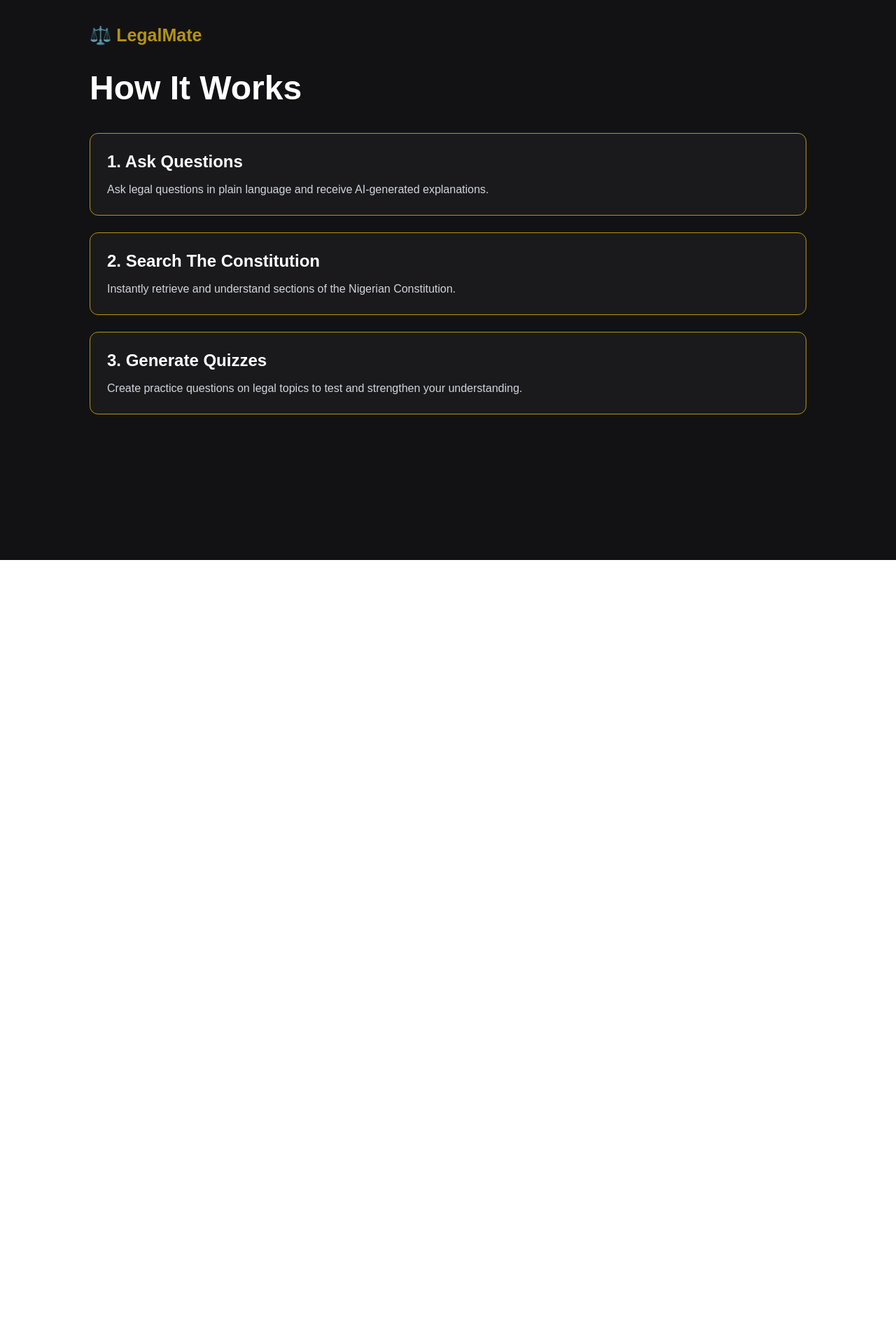
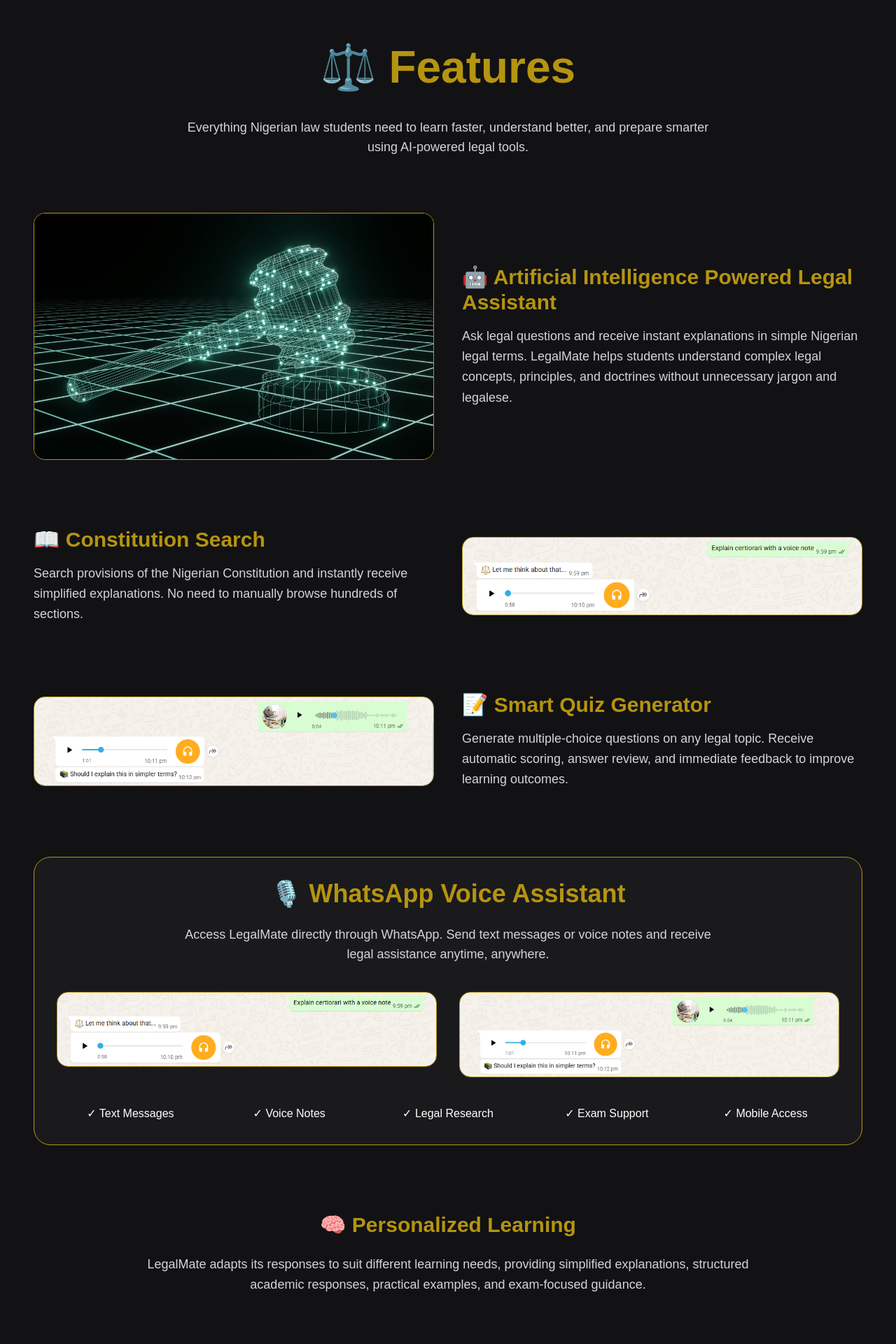
Before and after one commit to MIraess/legalmate-web, a Next.js app: page /how-it-works in a window 1280 px wide. Shown: the top 1920 px of the page at 70% size. Before the commit the page ends 800 px from the top, so only its background shows below. Built offline with nearby package versions, Linux system fonts and the light colour scheme.

Commit message:
New  feature page

```diff
--- a/app/how-it-works/page.tsx
+++ b/app/how-it-works/page.tsx
@@ -1,81 +1,258 @@
-export default function HowItWorksPage() {
+export default function FeaturesPage() {
   return (
     <main
-      className="min-h-screen p-8 text-white"
+      className="min-h-screen text-white"
       style={{
         backgroundColor: "#121214",
       }}
     >
-      <div className="max-w-5xl mx-auto">
+      <div className="max-w-7xl mx-auto px-6 md:px-12 py-12">
 
-        <h1
-          className="font-bold mb-8"
-          style={{
-            color: "#B59410",
-            fontSize: "25px",
-          }}
-        >
-          ⚖️ LegalMate
-        </h1>
+        {/* Header */}
+        <div className="text-center mb-20">
 
-        <h2 className="text-5xl font-bold mb-10">
-          How It Works
-        </h2>
+          <h1
+            className="font-bold mb-6"
+            style={{
+              color: "#B59410",
+              fontSize: "clamp(2.5rem, 6vw, 4rem)",
+            }}
+          >
+            ⚖️ Features
+          </h1>
 
-        <div className="space-y-6">
+          <p className="text-gray-300 text-lg max-w-3xl mx-auto">
+            Everything Nigerian law students need to
+            learn faster, understand better, and prepare
+            smarter using AI-powered legal tools.
+          </p>
+
+        </div>
+
+        {/* Feature 1 */}
+        <section className="mb-24">
+
+          <div className="grid md:grid-cols-2 gap-10 items-center">
+
+            <img
+              src="/images/law1.jpg"
+              alt="AI Legal Assistant"
+              className="rounded-2xl border"
+              style={{
+                borderColor: "#B59410",
+              }}
+            />
+
+            <div>
+
+              <h2
+                className="text-3xl font-bold mb-4"
+                style={{
+                  color: "#B59410",
+                }}
+              >
+                🤖 Artificial Intelligence Powered Legal Assistant
+              </h2>
+
+              <p className="text-gray-300 text-lg leading-relaxed">
+                Ask legal questions and receive instant
+                explanations in simple Nigerian legal
+                terms. LegalMate helps students
+                understand complex legal concepts,
+                principles, and doctrines without
+                unnecessary jargon and legalese.
+              </p>
+
+            </div>
+
+          </div>
+
+        </section>
+
+        {/* Feature 2 */}
+        <section className="mb-24">
+
+          <div className="grid md:grid-cols-2 gap-10 items-center">
+
+            <div>
+
+              <h2
+                className="text-3xl font-bold mb-4"
+                style={{
+                  color: "#B59410",
+                }}
+              >
+                📖 Constitution Search
+              </h2>
+
+              <p className="text-gray-300 text-lg leading-relaxed">
+                Search provisions of the Nigerian
+                Constitution and instantly receive
+                simplified explanations. No need to
+                manually browse hundreds of sections.
+              </p>
+
+            </div>
+
+            <img
+              src="/images/law2.png"
+              alt="Constitution Search"
+              className="rounded-2xl border"
+              style={{
+                borderColor: "#B59410",
+              }}
+            />
+
+          </div>
+
+        </section>
+
+        {/* Feature 3 */}
+        <section className="mb-24">
+
+          <div className="grid md:grid-cols-2 gap-10 items-center">
+
+            <img
+              src="/images/law3.png"
+              alt="Quiz Generator"
+              className="rounded-2xl border"
+              style={{
+                borderColor: "#B59410",
+              }}
+            />
+
+            <div>
+
+              <h2
+                className="text-3xl font-bold mb-4"
+                style={{
+                  color: "#B59410",
+                }}
+              >
+                📝 Smart Quiz Generator
+              </h2>
+
+              <p className="text-gray-300 text-lg leading-relaxed">
+                Generate multiple-choice questions on
+                any legal topic. Receive automatic
+                scoring, answer review, and immediate
+                feedback to improve learning outcomes.
+              </p>
+
+            </div>
+
+          </div>
+
+        </section>
+
+        {/* Feature 4 */}
+        <section className="mb-24">
 
           <div
-            className="p-6 rounded-xl"
+            className="rounded-3xl p-8"
             style={{
               backgroundColor: "#1A1A1D",
               border: "1px solid #B59410",
             }}
           >
-            <h3 className="text-2xl font-bold mb-3">
-              1. Ask Questions
-            </h3>
 
-            <p className="text-gray-300">
-              Ask legal questions in plain language and
-              receive AI-generated explanations.
+            <h2
+              className="text-4xl font-bold mb-6 text-center"
+              style={{
+                color: "#B59410",
+              }}
+            >
+              🎙️ WhatsApp Voice Assistant
+            </h2>
+
+            <p className="text-center text-gray-300 text-lg mb-10 max-w-3xl mx-auto">
+              Access LegalMate directly through
+              WhatsApp. Send text messages or voice
+              notes and receive legal assistance
+              anytime, anywhere.
             </p>
+
+            <div className="grid md:grid-cols-2 gap-8">
+
+              <img
+                src="/images/law2.png"
+                alt="WhatsApp Assistant"
+                className="rounded-2xl border"
+                style={{
+                  borderColor: "#B59410",
+                }}
+              />
+
+              <img
+                src="/images/law3.png"
+                alt="Voice Note Support"
+                className="rounded-2xl border"
+                style={{
+                  borderColor: "#B59410",
+                }}
+              />
+
+            </div>
+
+            <div className="mt-10 grid md:grid-cols-5 gap-4 text-center">
+
+              <div>✓ Text Messages</div>
+              <div>✓ Voice Notes</div>
+              <div>✓ Legal Research</div>
+              <div>✓ Exam Support</div>
+              <div>✓ Mobile Access</div>
+
+            </div>
+
           </div>
 
-          <div
-            className="p-6 rounded-xl"
+        </section>
+
+        {/* Feature 5 */}
+        <section className="mb-24 text-center">
+
+          <h2
+            className="text-3xl font-bold mb-6"
             style={{
-              backgroundColor: "#1A1A1D",
-              border: "1px solid #B59410",
+              color: "#B59410",
             }}
           >
-            <h3 className="text-2xl font-bold mb-3">
-              2. Search The Constitution
-            </h3>
+            🧠 Personalized Learning
+          </h2>
 
-            <p className="text-gray-300">
-              Instantly retrieve and understand sections
-              of the Nigerian Constitution.
-            </p>
-          </div>
+          <p className="text-gray-300 text-lg max-w-4xl mx-auto leading-relaxed">
+            LegalMate adapts its responses to suit
+            different learning needs, providing
+            simplified explanations, structured
+            academic responses, practical examples,
+            and exam-focused guidance.
+          </p>
 
-          <div
-            className="p-6 rounded-xl"
+        </section>
+
+        {/* CTA */}
+        <section className="text-center">
+
+          <h2 className="text-4xl font-bold mb-4">
+            Ready to Experience LegalMate?
+          </h2>
+
+          <p className="text-gray-300 mb-8">
+            Explore AI-powered legal learning today.
+          </p>
+
+          <a
+            href="/chat"
+            className="inline-block px-8 py-4 rounded-xl font-semibold text-lg"
             style={{
-              backgroundColor: "#1A1A1D",
-              border: "1px solid #B59410",
+              backgroundColor: "#B59410",
+              color: "#121214",
             }}
           >
-            <h3 className="text-2xl font-bold mb-3">
-              3. Generate Quizzes
-            </h3>
+            Try LegalMate
+          </a>
 
-            <p className="text-gray-300">
-              Create practice questions on legal topics
-              to test and strengthen your understanding.
-            </p>
-          </div>
-
-        </div>
+        </section>
 
       </div>
     </main>
--- a/app/page.tsx
+++ b/app/page.tsx
@@ -44,7 +44,7 @@ export default function Home() {
               href="/how-it-works"
               className="hover:text-yellow-500 transition"
             >
-              How It Works
+              Features
             </a>
 
             <a
```
Also changed, not shown: public/images/law2.png (added), public/images/law3.png (added).
